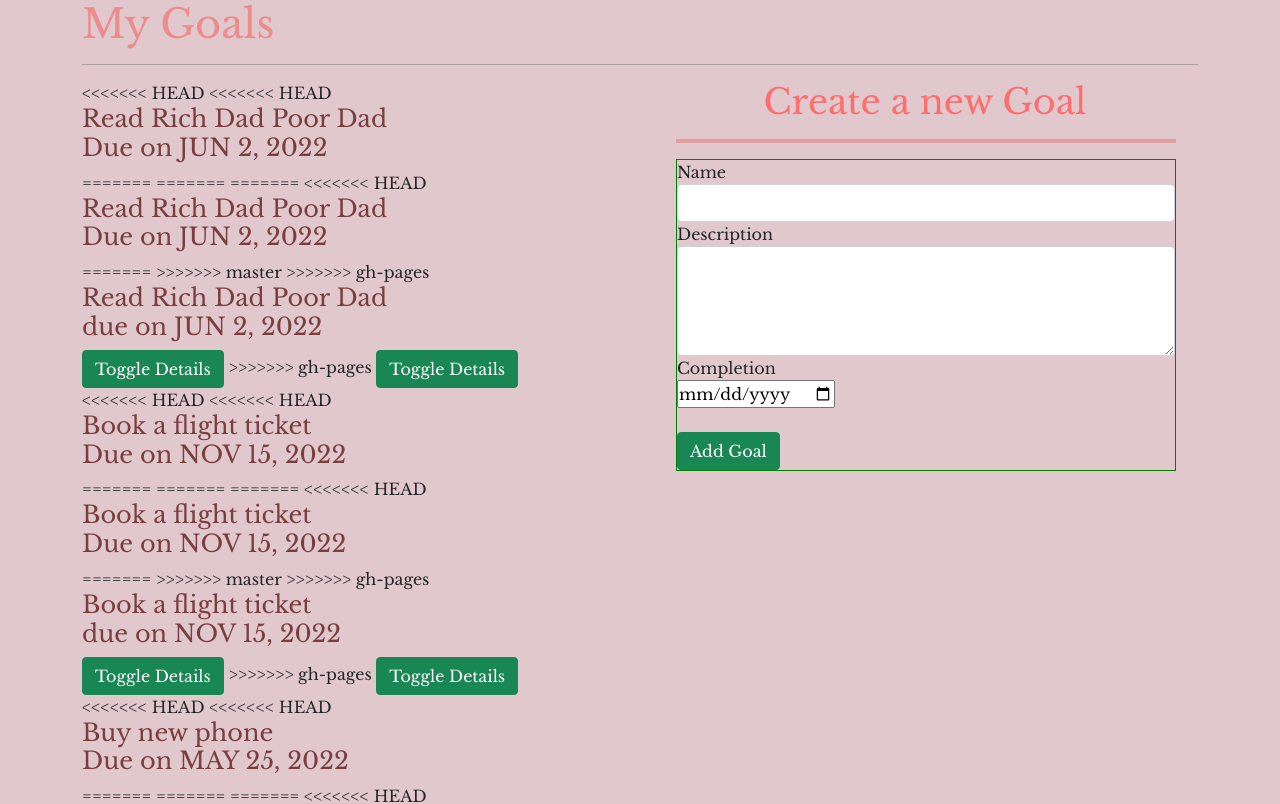
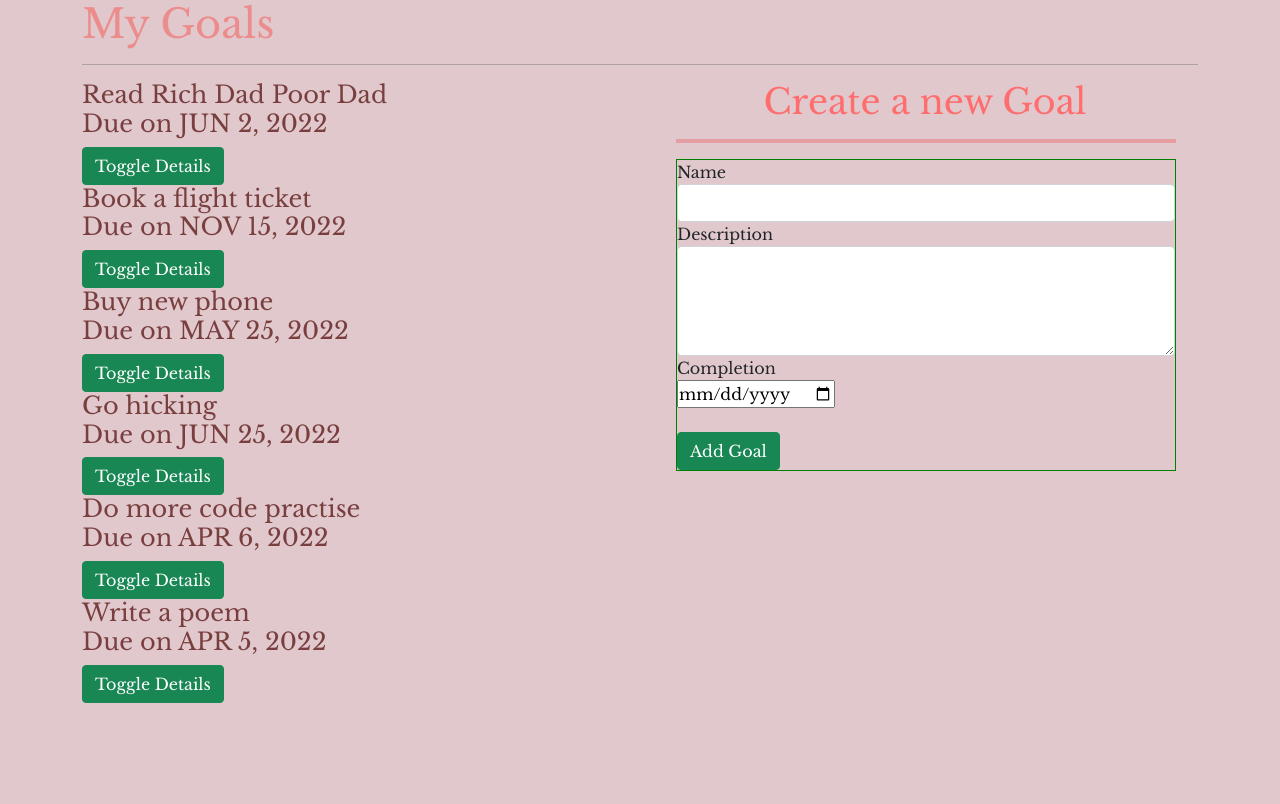
Before and after one commit to halimaprecious/Goal-tracker, an Angular app: page / in a window 1280 px wide. Shown: the top 804 px of the page. Built offline with nearby package versions, Linux system fonts and the light colour scheme; a web font is replaced by a local one.

Commit message:
add due date

```diff
--- a/src/app/goal/goal.component.html
+++ b/src/app/goal/goal.component.html
@@ -6,23 +6,7 @@
     <div class="col-md-6">
       <div *ngFor='let goal of goals; let i=index'>
         <div>
-<<<<<<< HEAD
-<<<<<<< HEAD
           <h4 id={{i}} appStrikethrough>{{goal.name}} <br> Due on {{goal.completeDate|date|uppercase}} </h4>
-
-=======
-=======
-=======
-<<<<<<< HEAD
-          <h4 id={{i}} appStrikethrough>{{goal.name}} <br> Due on {{goal.completeDate|date|uppercase}} </h4>
-
-=======
->>>>>>> master
->>>>>>> gh-pages
-          <h4 id={{i}} appStrikethrough>{{goal.name}} <br> due on {{goal.completeDate|date|uppercase}} </h4>
-
-          <button (click)='toggleDetails(i)'class="btn btn-success">Toggle Details</button>
->>>>>>> gh-pages
           <div *ngIf='goal.showDescription'>
             <app-goal-detail [goal]='goal' (isComplete)="deleteGoal($event,i)"> </app-goal-detail><br>
           </div>
```
